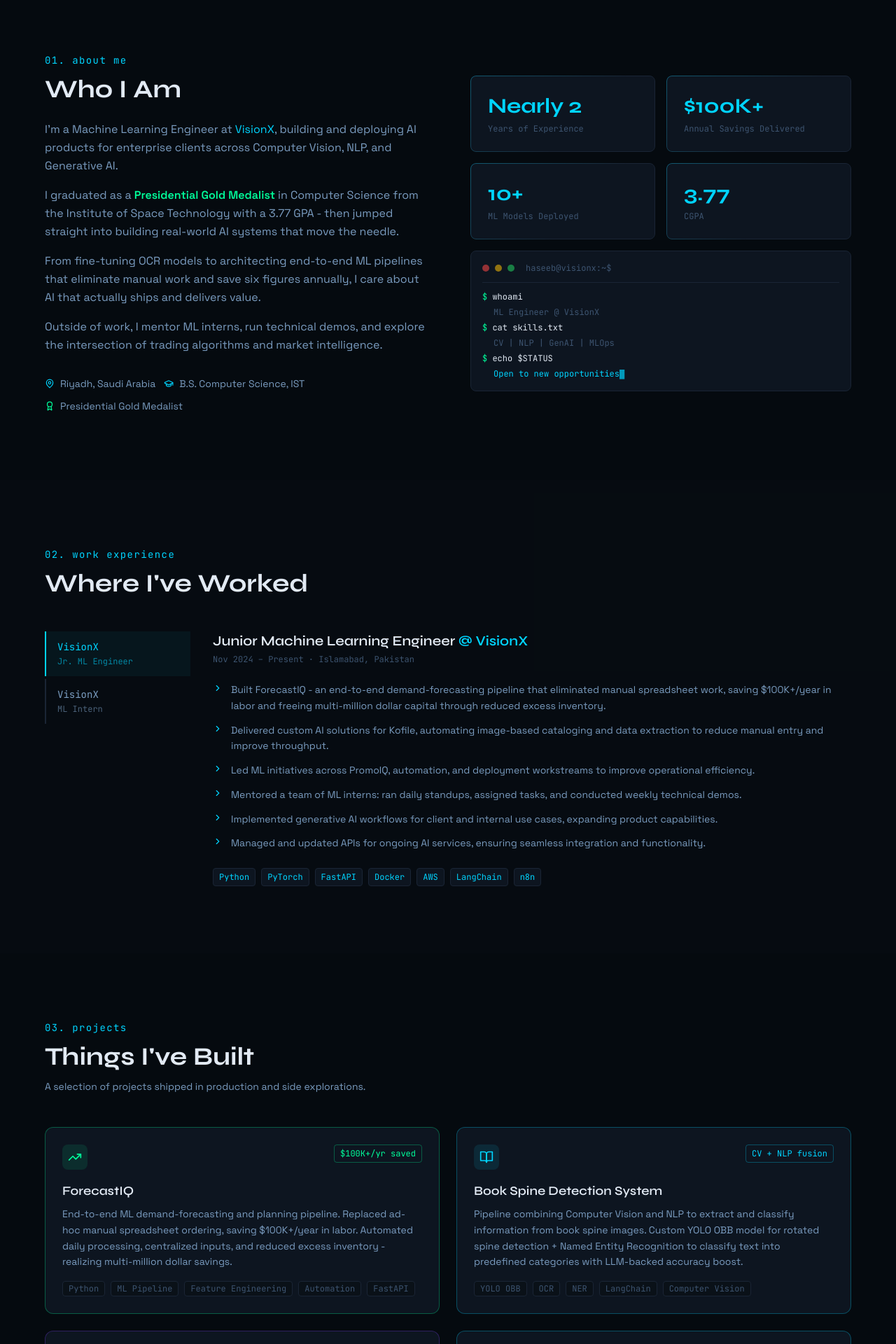
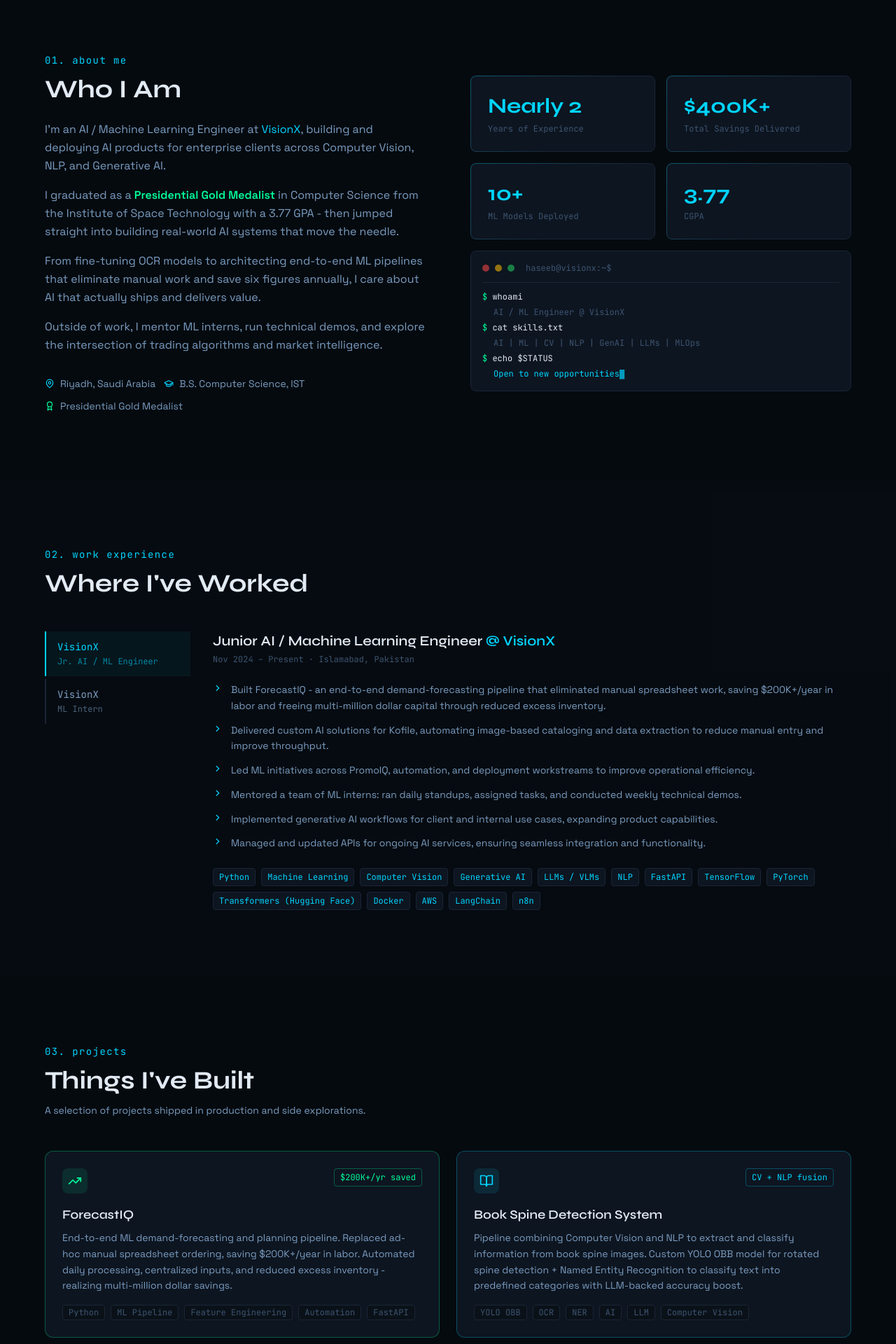
Before and after one commit to Haseeeb21/haseeb-portfolio, a React (Vite) app: page / in a window 1280 px wide. Shown: the part 820-2740 px from the top of the page at 70% size. Built offline with nearby package versions, Linux system fonts and the light colour scheme.

Commit message:
few updates

```diff
--- a/src/components/Footer.jsx
+++ b/src/components/Footer.jsx
@@ -3,7 +3,7 @@
     <footer className="border-t border-bg-border py-8 px-6">
       <div className="max-w-6xl mx-auto flex flex-col md:flex-row items-center justify-between gap-4">
         <span className="font-mono text-xs text-text-muted">
-          Designed & built by{' '}
+          Made by the human named{' '}
           <span className="text-accent-cyan">Haseeb Ul Hassan</span>
         </span>
         <span className="font-mono text-xs text-text-muted">
--- a/src/sections/About.jsx
+++ b/src/sections/About.jsx
@@ -2,7 +2,7 @@
 
 const stats = [
   { label: 'Years of Experience', value: 'Nearly 2' },
-  { label: 'Annual Savings Delivered', value: '$100K+' },
+  { label: 'Total Savings Delivered', value: '$400K+' },
   { label: 'ML Models Deployed', value: '10+' },
   { label: 'CGPA', value: '3.77' },
 ]
@@ -19,7 +19,7 @@
 
             <div className="space-y-4 text-text-secondary leading-relaxed">
               <p>
-                I'm a Machine Learning Engineer at <span className="text-accent-cyan">VisionX</span>, building and deploying AI products for enterprise clients across Computer Vision, NLP, and Generative AI.
+                I'm an AI / Machine Learning Engineer at <span className="text-accent-cyan">VisionX</span>, building and deploying AI products for enterprise clients across Computer Vision, NLP, and Generative AI.
               </p>
               <p>
                 I graduated as a <span className="text-accent-green font-semibold">Presidential Gold Medalist</span> in Computer Science from the Institute of Space Technology with a 3.77 GPA - then jumped straight into building real-world AI systems that move the needle.
@@ -76,9 +76,9 @@
               </div>
               <div className="space-y-1.5 text-text-secondary">
                 <p><span className="text-accent-green">$</span> <span className="text-text-primary">whoami</span></p>
-                <p className="text-text-muted pl-4">ML Engineer @ VisionX</p>
+                <p className="text-text-muted pl-4">AI / ML Engineer @ VisionX</p>
                 <p><span className="text-accent-green">$</span> <span className="text-text-primary">cat skills.txt</span></p>
-                <p className="text-text-muted pl-4">CV | NLP | GenAI | MLOps</p>
+                <p className="text-text-muted pl-4">AI | ML | CV | NLP | GenAI | LLMs | MLOps</p>
                 <p><span className="text-accent-green">$</span> <span className="text-text-primary">echo $STATUS</span></p>
                 <p className="text-accent-cyan pl-4">Open to new opportunities<span className="animate-pulse">█</span></p>
               </div>
--- a/src/sections/Experience.jsx
+++ b/src/sections/Experience.jsx
@@ -4,19 +4,19 @@
 const experiences = [
   {
     company: 'VisionX',
-    tabLabel: 'Jr. ML Engineer',
-    role: 'Junior Machine Learning Engineer',
+    tabLabel: 'Jr. AI / ML Engineer',
+    role: 'Junior AI / Machine Learning Engineer',
     period: 'Nov 2024 – Present',
     location: 'Islamabad, Pakistan',
     highlights: [
-      'Built ForecastIQ - an end-to-end demand-forecasting pipeline that eliminated manual spreadsheet work, saving $100K+/year in labor and freeing multi-million dollar capital through reduced excess inventory.',
+      'Built ForecastIQ - an end-to-end demand-forecasting pipeline that eliminated manual spreadsheet work, saving $200K+/year in labor and freeing multi-million dollar capital through reduced excess inventory.',
       'Delivered custom AI solutions for Kofile, automating image-based cataloging and data extraction to reduce manual entry and improve throughput.',
       'Led ML initiatives across PromoIQ, automation, and deployment workstreams to improve operational efficiency.',
       'Mentored a team of ML interns: ran daily standups, assigned tasks, and conducted weekly technical demos.',
       'Implemented generative AI workflows for client and internal use cases, expanding product capabilities.',
       'Managed and updated APIs for ongoing AI services, ensuring seamless integration and functionality.',
     ],
-    tags: ['Python', 'PyTorch', 'FastAPI', 'Docker', 'AWS', 'LangChain', 'n8n'],
+    tags: ['Python', 'Machine Learning', 'Computer Vision', 'Generative AI', 'LLMs / VLMs', 'NLP', 'FastAPI', 'TensorFlow', 'PyTorch', 'Transformers (Hugging Face)', 'Docker', 'AWS', 'LangChain', 'n8n'],
   },
   {
     company: 'VisionX',
@@ -30,7 +30,7 @@
       'Trained and compared detection and segmentation models, applied augmentation techniques to improve generalization.',
       'Developed Android-based mobile applications integrating computer vision models for detection and segmentation workflows.',
     ],
-    tags: ['PaddleOCR', 'LayoutLMv3', 'YOLO', 'Android', 'Data Augmentation'],
+    tags: ['PaddleOCR', 'LayoutLMv3', 'Computer Vision', 'YOLO', 'Android', 'Data Augmentation', 'Label Studio'],
   },
 ]
 
--- a/src/sections/Hero.jsx
+++ b/src/sections/Hero.jsx
@@ -69,7 +69,7 @@
         <p className="max-w-xl text-text-secondary leading-relaxed mb-10 font-sans text-base">
           AI / ML Engineer at <span className="text-accent-cyan">VisionX</span>, delivering enterprise-grade AI products.
           Presidential Gold Medalist with hands-on experience in Computer Vision, NLP, and Generative AI.
-          Built pipelines that saved clients <span className="text-accent-green font-semibold">$100K+/year</span>.
+          Built pipelines that saved clients <span className="text-accent-green font-semibold">$250K+/year</span>.
         </p>
 
         {/* CTA buttons */}
--- a/src/sections/Projects.jsx
+++ b/src/sections/Projects.jsx
@@ -4,16 +4,16 @@
   {
     icon: TrendingUp,
     title: 'ForecastIQ',
-    description: 'End-to-end ML demand-forecasting and planning pipeline. Replaced ad-hoc manual spreadsheet ordering, saving $100K+/year in labor. Automated daily processing, centralized inputs, and reduced excess inventory - realizing multi-million dollar savings.',
+    description: 'End-to-end ML demand-forecasting and planning pipeline. Replaced ad-hoc manual spreadsheet ordering, saving $200K+/year in labor. Automated daily processing, centralized inputs, and reduced excess inventory - realizing multi-million dollar savings.',
     tags: ['Python', 'ML Pipeline', 'Feature Engineering', 'Automation', 'FastAPI'],
-    highlight: '$100K+/yr saved',
+    highlight: '$200K+/yr saved',
     color: 'accent-green',
   },
   {
     icon: BookOpen,
     title: 'Book Spine Detection System',
     description: 'Pipeline combining Computer Vision and NLP to extract and classify information from book spine images. Custom YOLO OBB model for rotated spine detection + Named Entity Recognition to classify text into predefined categories with LLM-backed accuracy boost.',
-    tags: ['YOLO OBB', 'OCR', 'NER', 'LangChain', 'Computer Vision'],
+    tags: ['YOLO OBB', 'OCR', 'NER', 'AI', 'LLM', 'Computer Vision'],
     highlight: 'CV + NLP fusion',
     color: 'accent-cyan',
   },
--- a/src/sections/Skills.jsx
+++ b/src/sections/Skills.jsx
@@ -1,11 +1,11 @@
 const skillGroups = [
   {
     category: 'Languages',
-    items: ['Python', 'C++', 'SQL'],
+    items: ['Python', 'C++', 'Kotlin', 'SQL'],
   },
   {
     category: 'ML / Deep Learning',
-    items: ['PyTorch', 'TensorFlow', 'Keras', 'Scikit-Learn', 'Transformers', 'Ultralytics', 'YOLO'],
+    items: ['PyTorch', 'TensorFlow', 'Keras', 'Scikit-Learn', 'Transformers (Hugging Face)', 'Ultralytics', 'YOLO'],
   },
   {
     category: 'Computer Vision',
```
